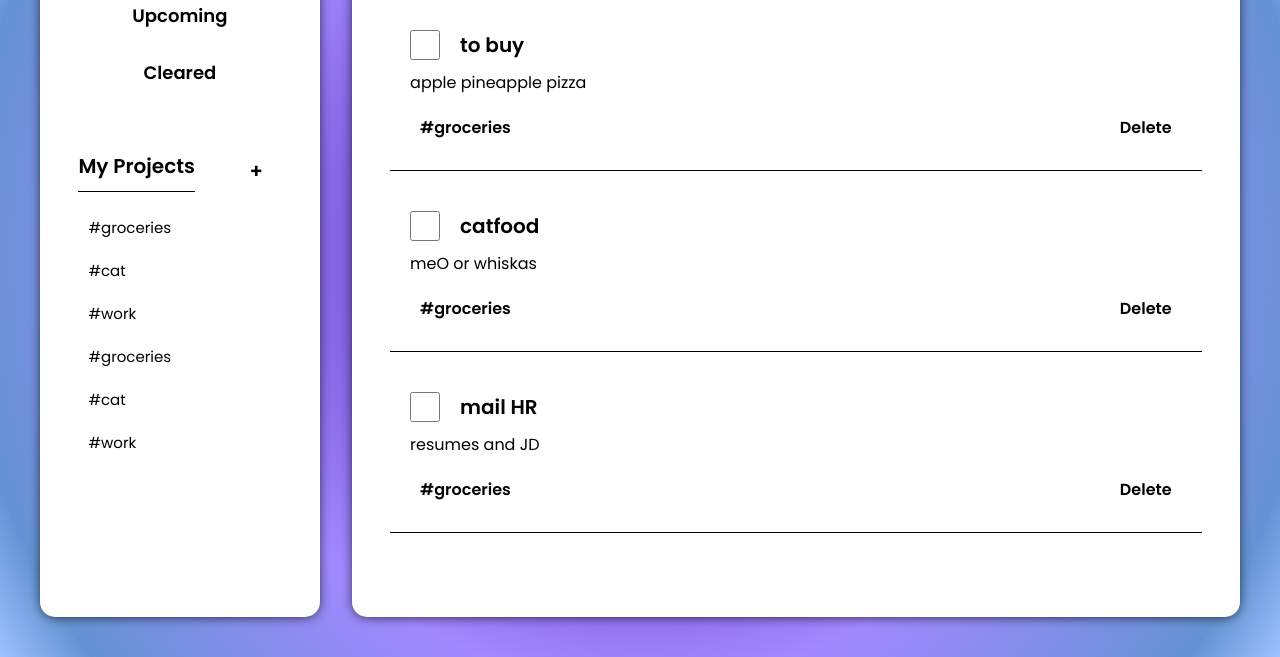
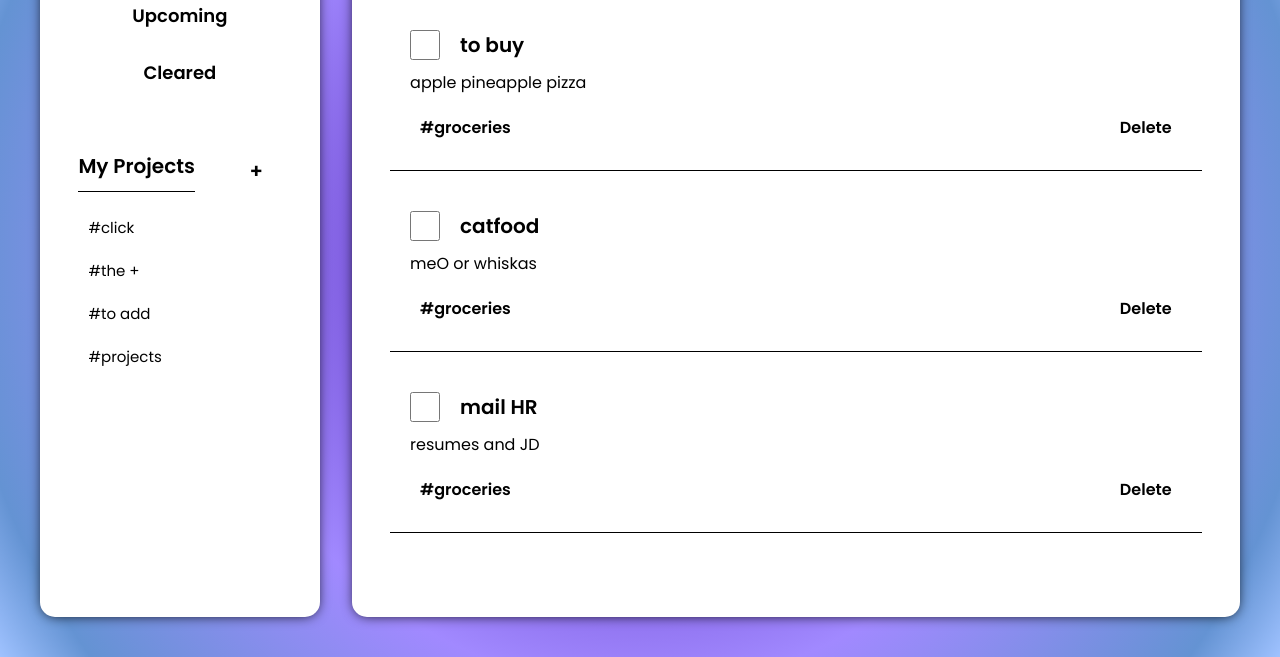
Before and after one commit to haze-09/Odin-to-do, a website built with webpack: page src/index.html in a window 1280 px wide. Shown: the part 143-800 px from the top of the page. Built offline with nearby package versions, Linux system fonts and the light colour scheme.

Commit message:
projects can be added and displayed in sidebar project todo page not built

```diff
--- a/src/buttons.js
+++ b/src/buttons.js
@@ -1,4 +1,5 @@
 import {project,toDo} from "./proj&todo";
+import domBuilder from "./domBuilder";
 
 const buttonMagic = (function(){
 
@@ -8,6 +9,7 @@ const buttonMagic = (function(){
         })
 
         close.addEventListener('click',()=>{
+            console.log('meow');
             dialog.close();
         })
 
@@ -26,7 +28,7 @@ const buttonMagic = (function(){
             const formData = new FormData(projectForm);
             let name = formData.get('projectName');
             project.create(name);
-            console.log(project.projects);
+            domBuilder.projectDOM();
             projectForm.reset();
             projectDialog.close();
         })
--- /dev/null
+++ b/src/domBuilder.js
@@ -0,0 +1,21 @@
+import {project,toDo} from "./proj&todo";
+
+const domBuilder = (function(){
+
+    const projectDOM = () => {
+        let projects = project.projects;
+        let projectContainer = document.querySelector('#myProj>div:nth-child(2)');
+        console.log(projects);
+        projectContainer.innerHTML="";
+
+        for(let obj of projects){
+            let projectDomElement = document.createElement('button');
+            projectDomElement.textContent = '#'+obj.name;
+            projectContainer.appendChild(projectDomElement);
+        }
+    }
+    return{projectDOM}
+
+})();
+
+export default domBuilder;
--- a/src/index.html
+++ b/src/index.html
@@ -18,7 +18,7 @@
                 <button id="openProjectAdder">+</button>
             </div>
             <div>
-                <button>#groceries</button>
+                <!-- <button>#groceries</button>
                 <button>#cat</button>
                 <button>#work</button>
                 <button>#groceries</button>
@@ -32,7 +32,7 @@
                 <button>#work</button>
                 <button>#groceries</button>
                 <button>#cat</button>
-                <button>#work</button>
+                <button>#work</button> -->
             </div>
 
         </div>
@@ -80,7 +80,7 @@
         <form>
             <div>
                 <label for="projectName">Add a Project</label>
-                <button id="projectClose" class="close">×</button>
+                <button id="projectClose" class="close" type="button">×</button>
             </div>
             <div>
                 <input type="text" name="projectName" required>
--- a/src/index.js
+++ b/src/index.js
@@ -1,8 +1,10 @@
 import "./style.css";
-import {project,toDo} from "./proj&todo";
 import { buttonMagic } from "./buttons";
+import domBuilder from "./domBuilder";
 
 buttonMagic.batchFunnel();
+domBuilder.projectDOM();
+
 
 
 
--- a/src/proj&todo.js
+++ b/src/proj&todo.js
@@ -1,5 +1,10 @@
 const project = (function(){
-    let projects = [];
+    let projects = [
+        {name:'click'},
+        {name:'the +'},
+        {name:'to add'},
+        {name:'projects'}
+    ];
 
     const create = (name)=>{
         let project = {name};
--- a/src/style.css
+++ b/src/style.css
@@ -77,7 +77,6 @@ body > div {
     column-gap: 20px;
     border-bottom: 1px solid ;
     padding: 20px;
-    position: relative;
 }
 
 .todo > :nth-child(3) {
@@ -118,6 +117,7 @@ input:checked{
 
 #myProj {
     margin-top: 50px;
+    overflow: hidden;
 }
 
 #myProj >div:nth-child(1){
@@ -141,7 +141,8 @@ input:checked{
     height: 50px;
 }
 #myProj >div:nth-child(2){
-    height: 37%;
+    flex: 1;
+    overflow-y: auto;
 }
 
 #myProj > div> button {
```
